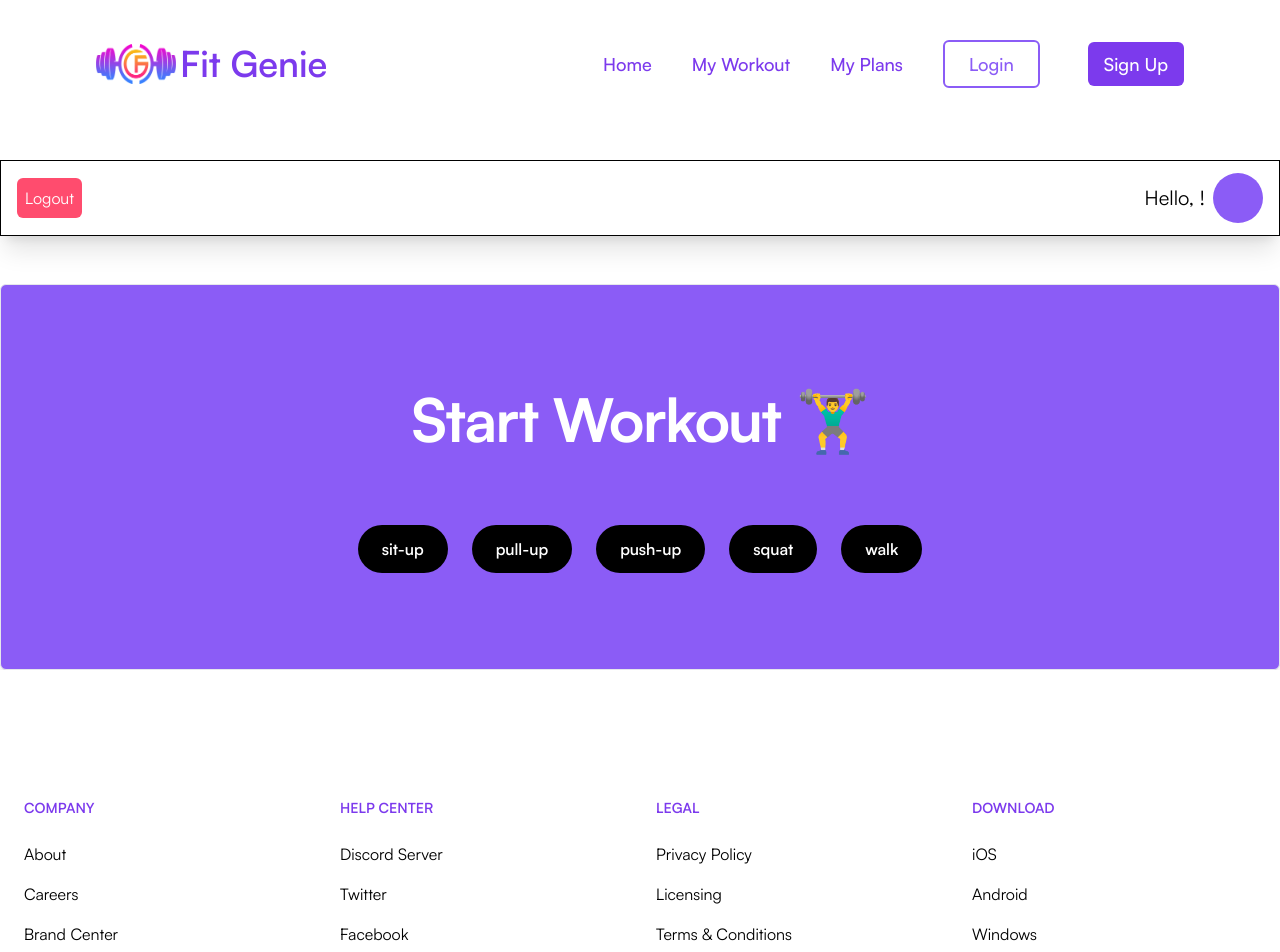
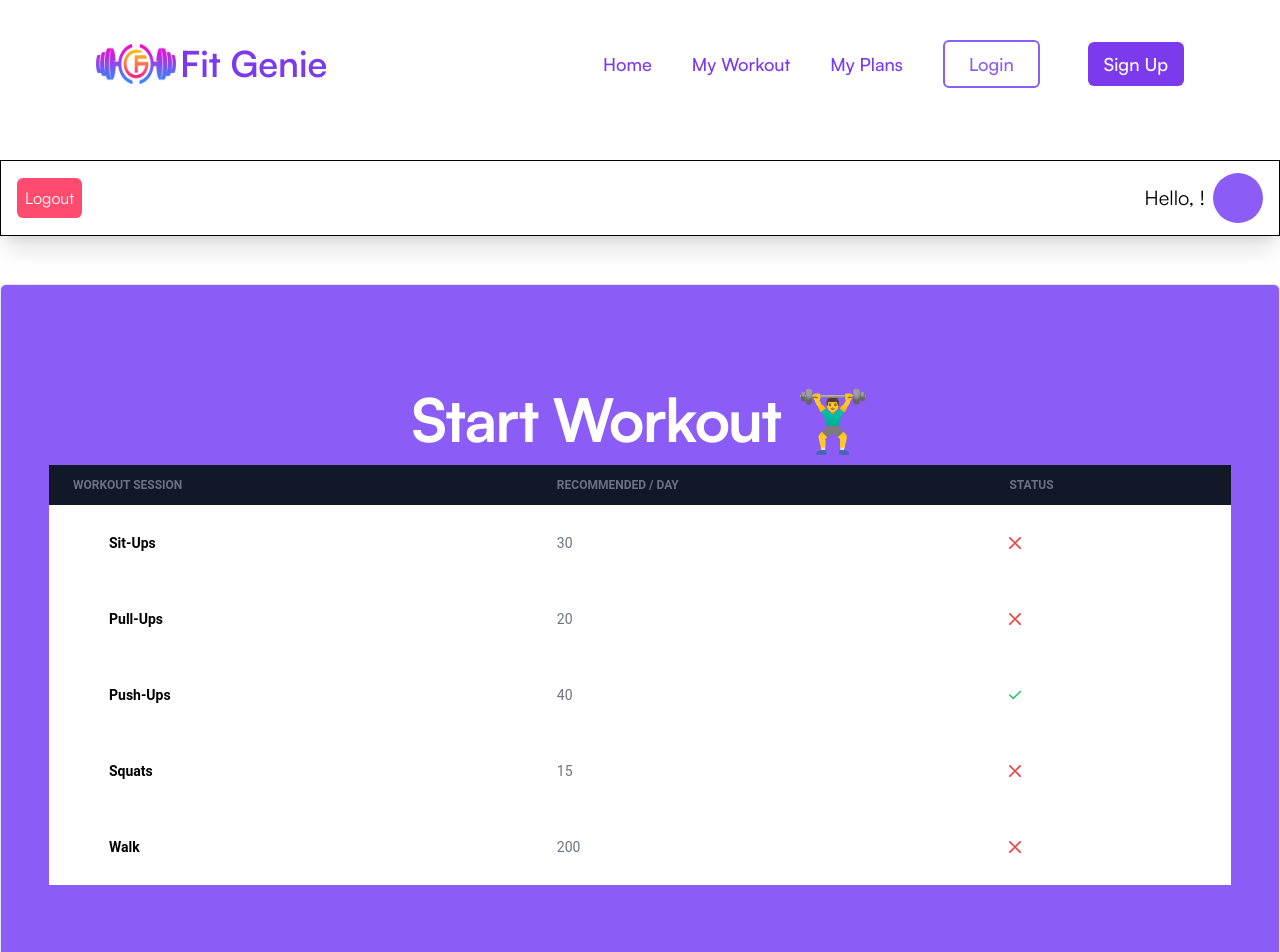
Before and after one commit to VedantS73/FitGenie, a Next.js app: page /workout in a window 1280 px wide. Shown: the top 952 px of the page. Built offline with nearby package versions, Linux system fonts and the light colour scheme; no server answers.

Commit message:
nodemailer setup

```diff
--- a/app/plans/page.tsx
+++ b/app/plans/page.tsx
@@ -71,9 +71,9 @@ const page: React.FC = () => {
               </div>
             </div>
           </div>
-          <div className="form bg-violet-500 text-white  shadow-lg py-24 rounded-full mt-12 w-[50%] md:mx-auto px-12 border">
+          <div className="form bg-violet-500 text-white shadow-lg py-8 rounded-full mt-12 w-[40%] md:mx-auto px-12 border">
             <div className="title mt- font-product flex flex-row justify-center items-center">
-              <h2 className="mt-2 text-6xl text-white  font-bold tracking-tight">
+              <h2 className="mt-2 text-4xl text-white  font-bold tracking-tight">
                 My Plans
               </h2>
             </div>
--- a/app/workout/page.tsx
+++ b/app/workout/page.tsx
@@ -48,8 +48,8 @@ const page: React.FC = () => {
     }
   };
 
-    function executeExercise(exerciseType:string) {
-        fetch(`http://127.0.0.1:5000/run_main/${exerciseType}`, {
+    function executeExercise(exerciseType:string, counter_limit:number) {
+        fetch(`http://127.0.0.1:5000/run_main/${exerciseType}/${counter_limit}`, {
         method: 'POST',
         headers: {
             'Content-Type': 'application/json'
@@ -100,29 +100,128 @@ const page: React.FC = () => {
               </h2>
             </div>
 
+
+
+            <div className="relative overflow-x-auto pt-4">
+                <table className="w-full text-sm text-left rtl:text-right text-gray-500 dark:text-gray-400">
+                    <thead className="text-xs bg-gray-900 uppercase dark:text-white">
+                        <tr>
+                            <th scope="col" className="px-6 py-3">
+                                Workout Session
+                            </th>
+                            <th scope="col" className="px-6 py-3">
+                                Recommended / Day
+                            </th>
+                            <th scope="col" className="px-6 py-3">
+                                Status
+                            </th>
+                        </tr>
+                    </thead>
+                    <tbody>
+                        <tr className="bg-white dark:bg-gray-800">
+                            <th scope="row" className="px-6 py-4 font-medium text-gray-900 whitespace-nowrap dark:text-white">
+                              <button onClick={() => executeExercise('sit-up',30)} className=" px-6 py-3 font-semibold rounded-full bg-white text-black mx-3 hover:scale-105 transition-all">
+                                  Sit-Ups
+                              </button>
+                            </th>
+                            <td className="px-6 py-4">
+                                30
+                            </td>
+                            <td className="px-6 py-4">
+                              <svg className="w-3 h-3 text-red-500" aria-hidden="true" xmlns="http://www.w3.org/2000/svg" fill="none" viewBox="0 0 14 14">
+                                  <path stroke="currentColor" stroke-linecap="round" stroke-linejoin="round" stroke-width="2" d="m1 1 6 6m0 0 6 6M7 7l6-6M7 7l-6 6"/>
+                              </svg>
+                            </td>
+                        </tr>
+                        <tr className="bg-white dark:bg-gray-800">
+                            <th scope="row" className="px-6 py-4 font-medium text-gray-900 whitespace-nowrap dark:text-white">
+                              <button onClick={() => executeExercise('pull-up',20)} className=" px-6 py-3 font-semibold rounded-full bg-white text-black mx-3 hover:scale-105 transition-all">
+                                  Pull-Ups
+                              </button>
+                            </th>
+                            <td className="px-6 py-4">
+                                20
+                            </td>
+                            <td className="px-6 py-4">
+                            <svg className="w-3 h-3 text-red-500" aria-hidden="true" xmlns="http://www.w3.org/2000/svg" fill="none" viewBox="0 0 14 14">
+                                <path stroke="currentColor" stroke-linecap="round" stroke-linejoin="round" stroke-width="2" d="m1 1 6 6m0 0 6 6M7 7l6-6M7 7l-6 6"/>
+                            </svg>
+                            </td>
+                        </tr>
+                        <tr className="bg-white dark:bg-gray-800">
+                            <th scope="row" className="px-6 py-4 font-medium text-gray-900 whitespace-nowrap dark:text-white">
+                              <button onClick={() => executeExercise('push-up',40)} className=" px-6 py-3 font-semibold rounded-full bg-white text-black mx-3 hover:scale-105 transition-all">
+                                Push-Ups
+                              </button>
+                            </th>
+                            <td className="px-6 py-4">
+                                40
+                            </td>
+                            <td className="px-6 py-4">
+                            <svg className="w-3 h-3 text-green-500" aria-hidden="true" xmlns="http://www.w3.org/2000/svg" fill="none" viewBox="0 0 16 12">
+                                {/* DONE TICK */}
+                                <path stroke="currentColor" stroke-linecap="round" stroke-linejoin="round" stroke-width="2" d="M1 5.917 5.724 10.5 15 1.5"/>
+                            </svg>
+                            </td>
+                        </tr>
+                        <tr className="bg-white dark:bg-gray-800">
+                            <th scope="row" className="px-6 py-4 font-medium text-gray-900 whitespace-nowrap dark:text-white">
+                              <button onClick={() => executeExercise('squat-up',15)} className=" px-6 py-3 font-semibold rounded-full bg-white text-black mx-3 hover:scale-105 transition-all">
+                                  Squats
+                              </button>
+                            </th>
+                            <td className="px-6 py-4">
+                                15
+                            </td>
+                            <td className="px-6 py-4">
+                            <svg className="w-3 h-3 text-red-500" aria-hidden="true" xmlns="http://www.w3.org/2000/svg" fill="none" viewBox="0 0 14 14">
+                                <path stroke="currentColor" stroke-linecap="round" stroke-linejoin="round" stroke-width="2" d="m1 1 6 6m0 0 6 6M7 7l6-6M7 7l-6 6"/>
+                            </svg>
+                            </td>
+                        </tr>
+                        <tr className="bg-white dark:bg-gray-800">
+                            <th scope="row" className="px-6 py-4 font-medium text-gray-900 whitespace-nowrap dark:text-white">
+                              <button onClick={() => executeExercise('pull-up',200)} className=" px-6 py-3 font-semibold rounded-full bg-white text-black mx-3 hover:scale-105 transition-all">
+                                  Walk
+                              </button>
+                            </th>
+                            <td className="px-6 py-4">
+                                200
+                            </td>
+                            <td className="px-6 py-4">
+                            <svg className="w-3 h-3 text-red-500" aria-hidden="true" xmlns="http://www.w3.org/2000/svg" fill="none" viewBox="0 0 14 14">
+                                <path stroke="currentColor" stroke-linecap="round" stroke-linejoin="round" stroke-width="2" d="m1 1 6 6m0 0 6 6M7 7l6-6M7 7l-6 6"/>
+                            </svg>
+                            </td>
+                        </tr>
+                    </tbody>
+                </table>
+            </div>
+
+
             <div className="font-product flex flex-row items-center justify-center md:container md:mx-auto mt-12 max-sm:flex-col max-sm:mt-4">
               <div className="justify-self-center w-auto font-product font-medium">
-                <button onClick={() => executeExercise('sit-up')} className=" px-6 py-3 font-semibold rounded-full bg-black text-white mx-3 mt-7 hover:scale-105 transition-all">
+                <button onClick={() => executeExercise('sit-up',30)} className=" px-6 py-3 font-semibold rounded-full bg-black text-white mx-3 mt-7 hover:scale-105 transition-all">
                     sit-up
                 </button>
               </div>
               <div className="justify-self-center w-auto font-product font-medium">
-                <button onClick={() => executeExercise('pull-up')} className=" px-6 py-3 font-semibold rounded-full bg-black text-white mx-3 mt-7 hover:scale-105 transition-all">
+                <button onClick={() => executeExercise('pull-up',20)} className=" px-6 py-3 font-semibold rounded-full bg-black text-white mx-3 mt-7 hover:scale-105 transition-all">
                     pull-up
                 </button>
               </div>
               <div className="justify-self-center w-auto font-product font-medium">
-                <button onClick={() => executeExercise('push-up')} className=" px-6 py-3 font-semibold rounded-full bg-black text-white mx-3 mt-7 hover:scale-105 transition-all">
+                <button onClick={() => executeExercise('push-up',40)} className=" px-6 py-3 font-semibold rounded-full bg-black text-white mx-3 mt-7 hover:scale-105 transition-all">
                     push-up
                 </button>
               </div>
               <div className="justify-self-center w-auto font-product font-medium">
-                <button onClick={() => executeExercise('squat')} className=" px-6 py-3 font-semibold rounded-full bg-black text-white mx-3 mt-7 hover:scale-105 transition-all">
+                <button onClick={() => executeExercise('squat',15)} className=" px-6 py-3 font-semibold rounded-full bg-black text-white mx-3 mt-7 hover:scale-105 transition-all">
                     squat
                 </button>
               </div>
               <div className="justify-self-center w-auto font-product font-medium">
-                <button onClick={() => executeExercise('walk')} className=" px-6 py-3 font-semibold rounded-full bg-black text-white mx-3 mt-7 hover:scale-105 transition-all">
+                <button onClick={() => executeExercise('walk',200)} className=" px-6 py-3 font-semibold rounded-full bg-black text-white mx-3 mt-7 hover:scale-105 transition-all">
                     walk
                 </button>
               </div>
--- a/pages/api/emailsend.js
+++ /dev/null
@@ -1,29 +0,0 @@
-const nodemailer = require("nodemailer");
-
-const mailSender = async (email, title, body) => {
-    try{
-            let transporter = nodemailer.createTransport({
-                host:"smtp.gmail.com",
-                auth:{
-                    user: "sudhakarjha8655@gmail.com",
-                    pass: "gyowgpmskvqefekc",
-                }
-            })
-
-
-            let info = await transporter.sendMail({
-                from: 'StudyNotion || Horror',
-                to:`${email}`,
-                subject: `${title}`,
-                html: `${body}`,
-            })
-            console.log(info);
-            return info;
-    }
-    catch(error) {
-        console.log(error.message);
-    }
-}
-
-
-module.exports = mailSender;
```
Also changed, not shown: app/form/Container.tsx (+19 -2 lines), pages/api/emailsend.tsx (added, +32 -0 lines), 1 other file (tests, documents, lock files or other folders).
